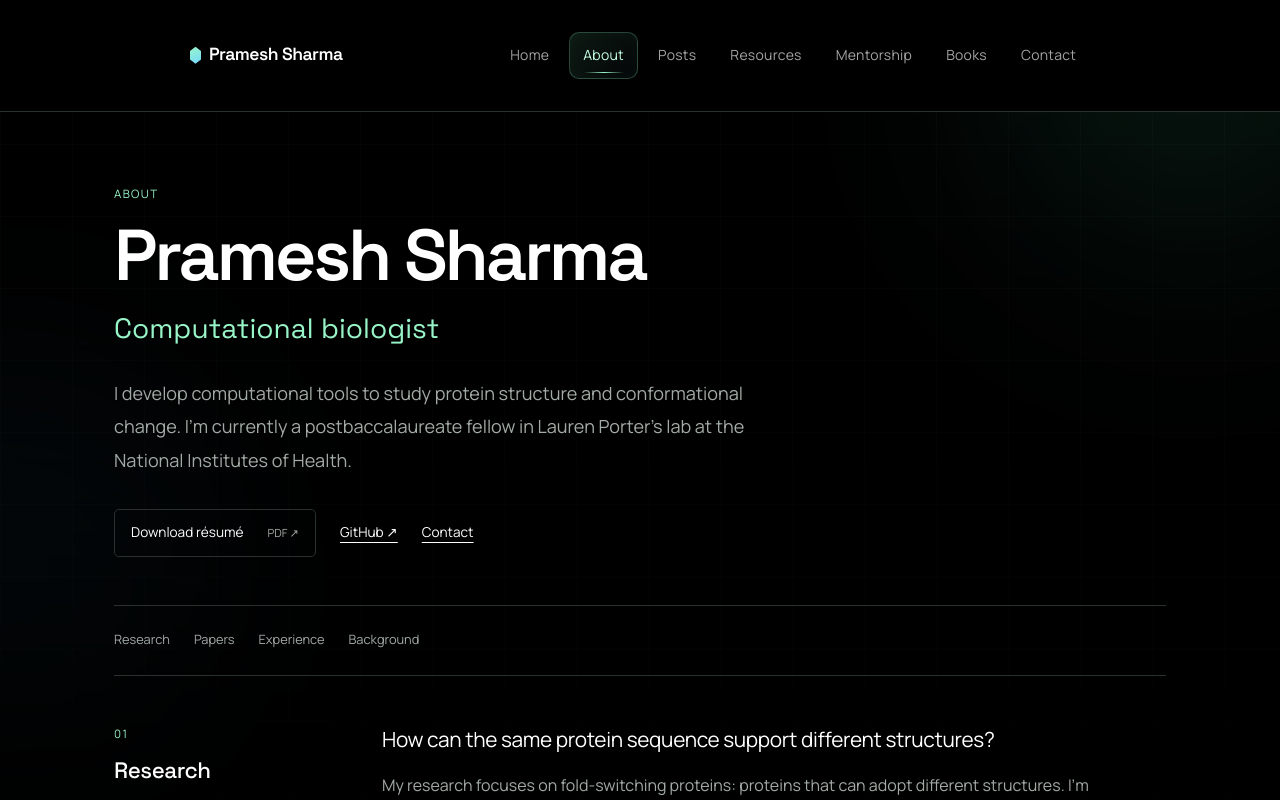
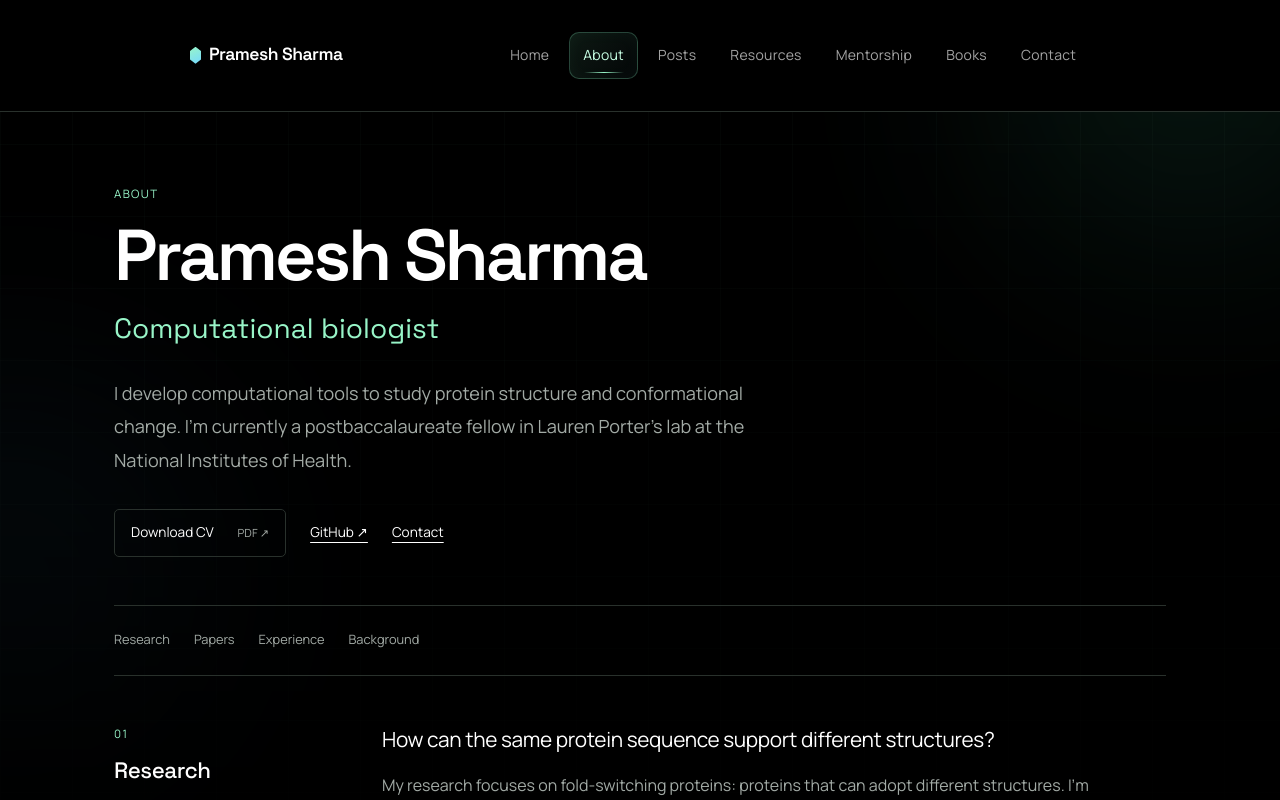
Before and after one commit to prameshsharma25/personal-website, a Next.js app: page /experience in a window 1280 px wide. Shown: the top 800 px of the page. Built offline with nearby package versions, Linux system fonts and the light colour scheme.

Commit message:
Label the CV download as Download CV

```diff
--- a/pages/experience.tsx
+++ b/pages/experience.tsx
@@ -32,7 +32,7 @@ export default function Experience() {
         <p className={styles.role}>Computational biologist</p>
         <p className={styles.introduction}>I develop computational tools to study protein structure and conformational change. I’m currently a postbaccalaureate fellow in Lauren Porter’s lab at the National Institutes of Health.</p>
         <div className={styles.links}>
-          <a href="/resume.pdf" className={styles.resumeLink} target="_blank" rel="noopener noreferrer">Download résumé <span>PDF ↗</span></a>
+          <a href="/resume.pdf" className={styles.resumeLink} target="_blank" rel="noopener noreferrer">Download CV <span>PDF ↗</span></a>
           <a href="https://github.com/prameshsharma25" target="_blank" rel="noopener noreferrer">GitHub ↗</a>
           <Link href="/contact">Contact</Link>
         </div>
```
